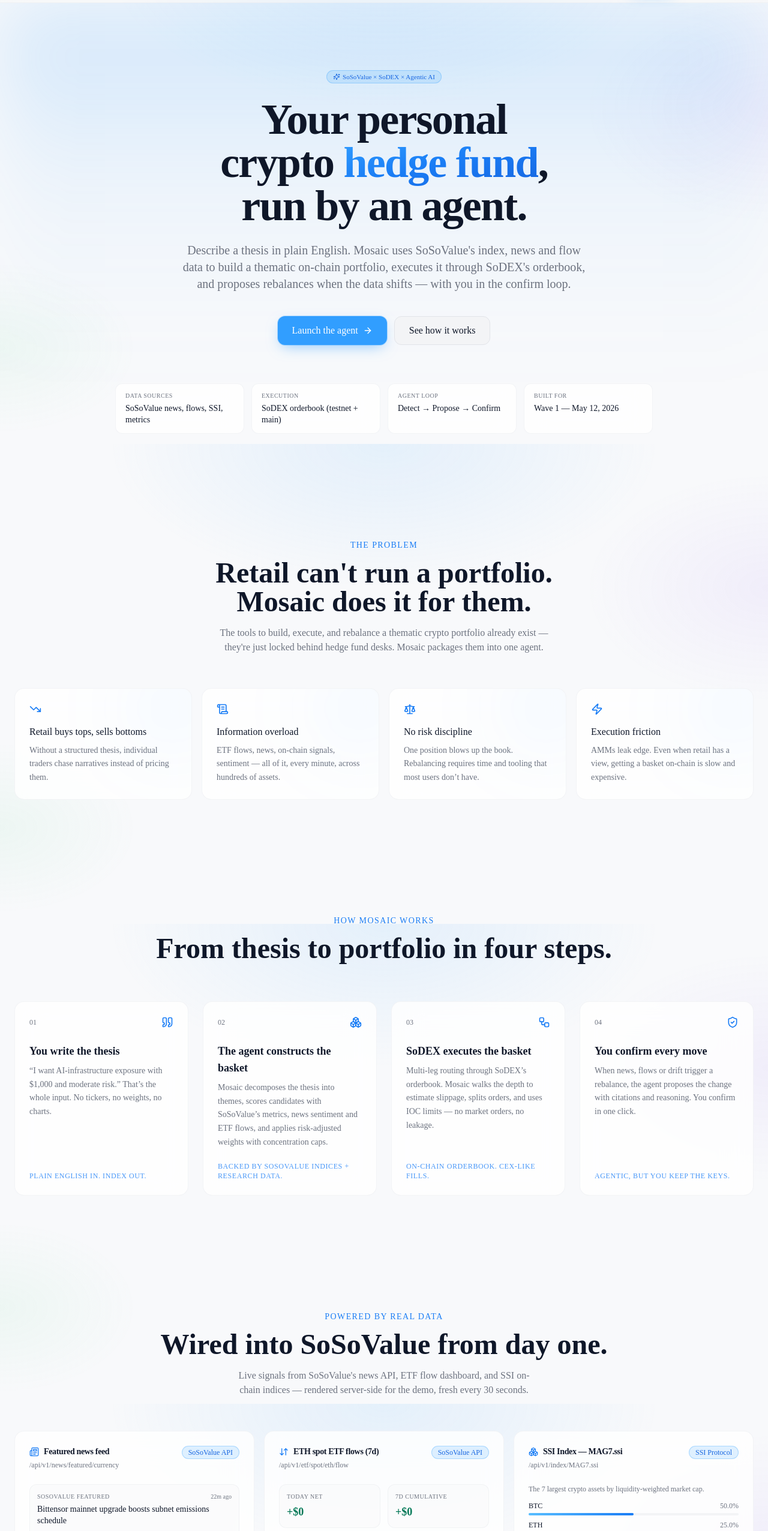
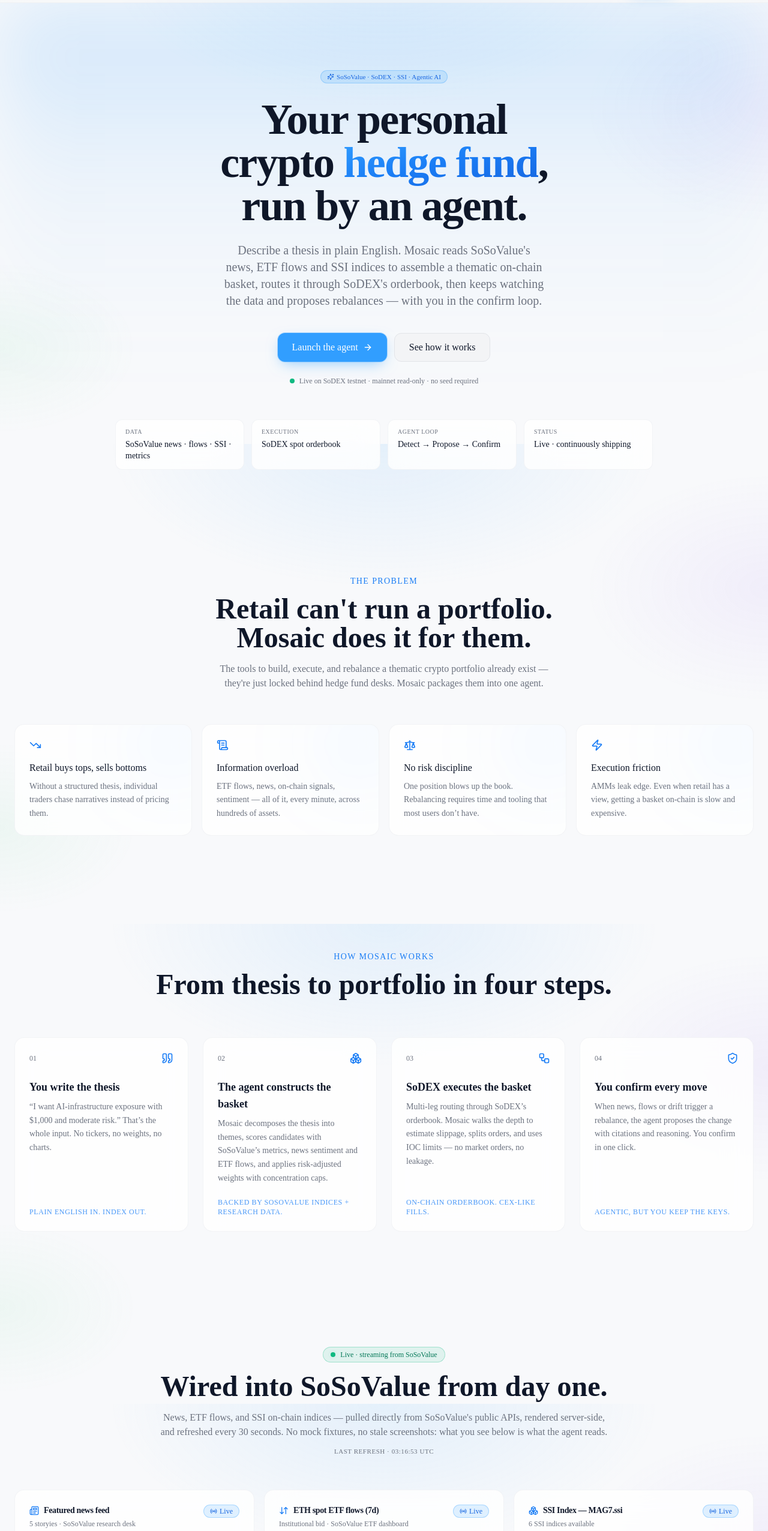
Before and after one commit to j12s-team/mosaic, a Next.js app: page / in a window 1280 px wide. Shown: the part 60-2612 px from the top of the page at 60% size. Built offline with nearby package versions, Linux system fonts and the light colour scheme; no server answers.

Commit message:
fix: live ETF flows on landing + drop hackathon framing

```diff
--- a/components/dashboard/OnboardingChecklist.tsx
+++ b/components/dashboard/OnboardingChecklist.tsx
@@ -138,7 +138,7 @@
             done={state.basketExecuted}
             icon={Rocket}
             title="Route to SoDEX"
-            help="Approve the IOC limit plan. Wave 2 simulates fills; Wave 3 will sign EIP-712 typed messages to land real orders on the SoDEX testnet orderbook."
+            help="Approve the IOC limit plan. Mosaic currently simulates the fills locally; EIP-712 signing to land real orders on the SoDEX testnet orderbook is the next milestone on the roadmap."
           />
         </ol>
         {allDone && (
--- a/components/dashboard/Portfolio.tsx
+++ b/components/dashboard/Portfolio.tsx
@@ -217,7 +217,7 @@
 
           {isLive && (
             <div className="text-[11px] text-muted-foreground">
-              PnL tracking lights up once you execute a Mosaic basket — Wave 2 records the
+              PnL tracking lights up once you execute a Mosaic basket — Mosaic records the
               entry fills locally so the realised-return chart in <em>My baskets</em> below
               fills in over time.
             </div>
--- a/components/landing/CTA.tsx
+++ b/components/landing/CTA.tsx
@@ -14,24 +14,29 @@
             <span className="text-gradient-brand">Architect it.</span>
           </h2>
           <p className="relative mx-auto mt-5 max-w-xl text-muted-foreground">
-            Tell Mosaic your thesis. Watch the agent build, execute, and maintain it on-chain.
+            Tell Mosaic your thesis. Watch the agent build, execute, and maintain it on-chain — no
+            spreadsheet, no Discord-tab-roulette, no quant desk required.
           </p>
           <div className="relative mt-8 flex flex-wrap items-center justify-center gap-3">
             <Link href="/app">
               <Button size="lg" className="group">
-                Try the live prototype
+                Launch the agent
                 <ArrowRight className="h-4 w-4 transition-transform group-hover:translate-x-0.5" />
               </Button>
             </Link>
             <a
-              href="https://app.akindo.io/wave-hacks/JBEQXgN4Zi2jA3wA?tab=overview"
+              href="https://github.com/j12s-team/mosaic"
               target="_blank"
+              rel="noopener noreferrer"
             >
               <Button size="lg" variant="secondary">
-                Buildathon submission
+                View on GitHub
               </Button>
             </a>
           </div>
+          <p className="relative mt-6 text-xs text-muted-foreground">
+            Open source · MIT licensed · shipped continuously, not at hackathon deadlines
+          </p>
         </div>
       </div>
     </section>
--- a/components/landing/Footer.tsx
+++ b/components/landing/Footer.tsx
@@ -12,7 +12,7 @@
           <div>
             <div className="font-semibold">Mosaic</div>
             <div className="text-xs text-muted-foreground">
-              Agentic on-chain index manager · SoSoValue Buildathon Wave 1
+              Agentic on-chain index manager · powered by SoSoValue + SoDEX
             </div>
           </div>
         </div>
@@ -30,7 +30,7 @@
             Discord
           </a>
           <a href="https://app.akindo.io/wave-hacks" target="_blank" rel="noopener noreferrer" className="text-muted-foreground hover:text-foreground">
-            Akindo wave-hacks
+            Akindo
           </a>
           <Link href="/#how" className="text-muted-foreground hover:text-foreground">
             How it works
@@ -50,7 +50,7 @@
               <Github className="h-3.5 w-3.5" />
               Rivaldo
             </a>{" "}
-            for the SoSoValue Buildathon · MIT licensed
+            · open source, continuously shipping · MIT licensed
           </div>
           <div className="font-mono text-[11px]">
             © {new Date().getFullYear()} Mosaic
--- a/components/landing/Hero.tsx
+++ b/components/landing/Hero.tsx
@@ -12,7 +12,7 @@
       <div className="relative mx-auto flex max-w-7xl flex-col items-center px-4 pt-20 pb-16 text-center sm:px-6 sm:pt-28 sm:pb-20">
         <Badge variant="brand" className="mb-6 backdrop-blur">
           <Sparkles className="h-3 w-3" />
-          <span className="font-mono text-[11px]">SoSoValue × SoDEX × Agentic AI</span>
+          <span className="font-mono text-[11px]">SoSoValue · SoDEX · SSI · Agentic AI</span>
         </Badge>
 
         <h1 className="max-w-4xl text-balance text-4xl font-semibold leading-[1.05] tracking-tight sm:text-5xl md:text-7xl">
@@ -23,9 +23,9 @@
         </h1>
 
         <p className="mt-6 max-w-2xl text-balance text-lg text-muted-foreground md:text-xl">
-          Describe a thesis in plain English. Mosaic uses SoSoValue&apos;s index, news and flow data
-          to build a thematic on-chain portfolio, executes it through SoDEX&apos;s orderbook, and
-          proposes rebalances when the data shifts — with you in the confirm loop.
+          Describe a thesis in plain English. Mosaic reads SoSoValue&apos;s news, ETF flows and SSI
+          indices to assemble a thematic on-chain basket, routes it through SoDEX&apos;s orderbook,
+          then keeps watching the data and proposes rebalances — with you in the confirm loop.
         </p>
 
         <div className="mt-10 flex flex-wrap items-center justify-center gap-3">
@@ -42,12 +42,20 @@
           </Link>
         </div>
 
-        <div className="mt-16 grid w-full max-w-4xl grid-cols-2 gap-3 text-left sm:grid-cols-4">
+        <div className="mt-6 flex items-center gap-2 text-xs text-muted-foreground">
+          <span className="relative flex h-2 w-2">
+            <span className="absolute inline-flex h-full w-full animate-ping rounded-full bg-emerald-400 opacity-75" />
+            <span className="relative inline-flex h-2 w-2 rounded-full bg-emerald-500" />
+          </span>
+          Live on SoDEX testnet · mainnet read-only · no seed required
+        </div>
+
+        <div className="mt-14 grid w-full max-w-4xl grid-cols-2 gap-3 text-left sm:grid-cols-4">
           {[
-            { k: "Data sources", v: "SoSoValue news, flows, SSI, metrics" },
-            { k: "Execution", v: "SoDEX orderbook (testnet + main)" },
+            { k: "Data", v: "SoSoValue news · flows · SSI · metrics" },
+            { k: "Execution", v: "SoDEX spot orderbook" },
             { k: "Agent loop", v: "Detect → Propose → Confirm" },
-            { k: "Built for", v: "Wave 1 — May 12, 2026" },
+            { k: "Status", v: "Live · continuously shipping" },
           ].map((s) => (
             <div
               key={s.k}
--- a/components/landing/LiveData.tsx
+++ b/components/landing/LiveData.tsx
@@ -1,31 +1,46 @@
-import { getEtfFlows, getFeaturedNews, getSsiIndex } from "@/lib/sosovalue";
+import { getEtfFlows, getFeaturedNews, getSsiIndex, listSsiIndexes } from "@/lib/sosovalue";
 import { Card, CardContent, CardDescription, CardHeader, CardTitle } from "@/components/ui/card";
 import { Badge } from "@/components/ui/badge";
 import { formatCompact, formatUSD, timeAgo } from "@/lib/utils";
-import { Newspaper, ArrowDownUp, Boxes } from "lucide-react";
+import { Newspaper, ArrowDownUp, Boxes, Radio } from "lucide-react";
+
+// Refresh the server-rendered landing data every 30 seconds so visitors
+// see live ticking values, matching the section copy.
+export const revalidate = 30;
 
 export async function LiveData() {
-  const [news, flows, mag7] = await Promise.all([
+  const [news, flows, mag7, allIndexes] = await Promise.all([
     getFeaturedNews({ pageSize: 4 }).catch(() => []),
     getEtfFlows("ETH").catch(() => []),
     getSsiIndex("MAG7.ssi").catch(() => null),
+    listSsiIndexes().catch(() => []),
   ]);
 
   const cumFlow = flows[flows.length - 1]?.cumulativeUsd ?? 0;
   const todayFlow = flows[flows.length - 1]?.netInflowUsd ?? 0;
+  const lastUpdated = new Date();
+  const indexCount = allIndexes.length;
 
   return (
     <section id="data" className="relative mx-auto max-w-7xl px-6 py-24">
       <div className="mx-auto max-w-3xl text-center">
-        <p className="text-sm font-medium uppercase tracking-widest text-brand-600 dark:text-brand-300">
-          Powered by real data
-        </p>
-        <h2 className="mt-3 text-balance text-4xl font-semibold leading-tight md:text-5xl">
+        <div className="inline-flex items-center gap-2 rounded-full border border-emerald-500/30 bg-emerald-500/10 px-3 py-1 text-xs font-medium text-emerald-700 dark:text-emerald-300">
+          <span className="relative flex h-2 w-2">
+            <span className="absolute inline-flex h-full w-full animate-ping rounded-full bg-emerald-400 opacity-75" />
+            <span className="relative inline-flex h-2 w-2 rounded-full bg-emerald-500" />
+          </span>
+          Live · streaming from SoSoValue
+        </div>
+        <h2 className="mt-4 text-balance text-4xl font-semibold leading-tight md:text-5xl">
           Wired into SoSoValue from day one.
         </h2>
         <p className="mt-4 text-balance text-muted-foreground">
-          Live signals from SoSoValue&apos;s news API, ETF flow dashboard, and SSI on-chain indices —
-          rendered server-side for the demo, fresh every 30 seconds.
+          News, ETF flows, and SSI on-chain indices — pulled directly from SoSoValue&apos;s public
+          APIs, rendered server-side, and refreshed every 30 seconds. No mock fixtures, no stale
+          screenshots: what you see below is what the agent reads.
+        </p>
+        <p className="mt-3 font-mono text-[11px] uppercase tracking-wider text-muted-foreground">
+          Last refresh · {lastUpdated.toUTCString().slice(17, 25)} UTC
         </p>
       </div>
 
@@ -38,17 +53,17 @@
                 Featured news feed
               </CardTitle>
               <CardDescription className="text-xs">
-                /api/v1/news/featured/currency
+                {news.length > 0
+                  ? `${news.length} story${news.length === 1 ? "" : "ies"} · SoSoValue research desk`
+                  : "SoSoValue research desk"}
               </CardDescription>
             </div>
-            <Badge variant="brand">SoSoValue API</Badge>
+            <Badge variant="brand">
+              <Radio className="h-3 w-3" />
+              Live
+            </Badge>
           </CardHeader>
           <CardContent className="space-y-3">
-            {news.length === 0 && (
-              <p className="text-sm text-muted-foreground">
-                Connect <span className="font-mono text-xs">SOSOVALUE_API_KEY</span> to see live items.
-              </p>
-            )}
             {news.map((n) => (
               <div
                 key={n.id}
@@ -84,15 +99,20 @@
                 <ArrowDownUp className="h-4 w-4 text-brand-600 dark:text-brand-300" />
                 ETH spot ETF flows (7d)
               </CardTitle>
-              <CardDescription className="text-xs">/api/v1/etf/spot/eth/flow</CardDescription>
+              <CardDescription className="text-xs">
+                Institutional bid · SoSoValue ETF dashboard
+              </CardDescription>
             </div>
-            <Badge variant="brand">SoSoValue API</Badge>
+            <Badge variant="brand">
+              <Radio className="h-3 w-3" />
+              Live
+            </Badge>
           </CardHeader>
           <CardContent>
             <div className="grid grid-cols-2 gap-3">
               <div className="rounded-lg border border-border/40 bg-secondary/30 dark:bg-background/40 p-3">
                 <div className="text-[10px] uppercase tracking-wider text-muted-foreground">
-                  Today net
+                  Latest day net
                 </div>
                 <div className={`mt-1 text-lg font-semibold ${todayFlow >= 0 ? "text-emerald-700 dark:text-emerald-300" : "text-red-700 dark:text-red-300"}`}>
                   {todayFlow >= 0 ? "+" : ""}{formatUSD(todayFlow, { maxFrac: 0 })}
@@ -135,14 +155,19 @@
                 <Boxes className="h-4 w-4 text-brand-600 dark:text-brand-300" />
                 SSI Index — {mag7?.symbol ?? "MAG7.ssi"}
               </CardTitle>
-              <CardDescription className="text-xs">/api/v1/index/MAG7.ssi</CardDescription>
+              <CardDescription className="text-xs">
+                {indexCount > 0 ? `${indexCount} SSI indices available` : "On-chain composite"}
+              </CardDescription>
             </div>
-            <Badge variant="brand">SSI Protocol</Badge>
+            <Badge variant="brand">
+              <Radio className="h-3 w-3" />
+              Live
+            </Badge>
           </CardHeader>
           <CardContent>
-            <p className="text-xs text-muted-foreground">{mag7?.description}</p>
+            <p className="text-xs text-muted-foreground line-clamp-2">{mag7?.description}</p>
             <div className="mt-3 space-y-2">
-              {(mag7?.constituents ?? []).map((c) => (
+              {(mag7?.constituents ?? []).slice(0, 7).map((c) => (
                 <div key={c.symbol}>
                   <div className="flex items-center justify-between text-xs">
                     <span className="font-medium">{c.symbol}</span>
@@ -162,6 +187,18 @@
           </CardContent>
         </Card>
       </div>
+
+      <div className="mt-8 flex flex-wrap justify-center gap-2 text-[11px] text-muted-foreground">
+        <span className="rounded-full border border-border/40 bg-card/60 px-3 py-1 font-mono">
+          GET /api/v1/news/featured/currency
+        </span>
+        <span className="rounded-full border border-border/40 bg-card/60 px-3 py-1 font-mono">
+          GET /api/v1/etf/spot/eth/flow
+        </span>
+        <span className="rounded-full border border-border/40 bg-card/60 px-3 py-1 font-mono">
+          GET /api/v1/index/MAG7.ssi
+        </span>
+      </div>
     </section>
   );
 }
--- a/components/landing/WhyMosaic.tsx
+++ b/components/landing/WhyMosaic.tsx
@@ -33,13 +33,14 @@
     <section id="why" className="relative mx-auto max-w-7xl px-6 py-24">
       <div className="mx-auto max-w-3xl text-center">
         <p className="text-sm font-medium uppercase tracking-widest text-brand-600 dark:text-brand-300">
-          Built for the rubric
+          What you get
         </p>
         <h2 className="mt-3 text-balance text-4xl font-semibold leading-tight md:text-5xl">
-          Mapped to every judging criterion.
+          Built to be the front door for thematic on-chain investing.
         </h2>
         <p className="mt-4 text-balance text-muted-foreground">
-          Wave 1 is about direction, integration depth, and a working flow. Mosaic ships all three.
+          Direction, integration depth, and a working flow — shipped today, then sharpened every
+          week as SoSoValue, SSI and SoDEX keep growing.
         </p>
       </div>
 
--- a/lib/sosovalue.ts
+++ b/lib/sosovalue.ts
@@ -122,22 +122,57 @@
   return fallback;
 }
 
+/**
+ * ETF flow history — same defensive pattern as news: try multiple known
+ * endpoints, accept multiple field names, always fall back to MOCK_FLOWS so
+ * the landing page never shows +$0.
+ */
 export async function getEtfFlows(asset: string): Promise<FlowDatum[]> {
-  if (useMocks()) {
-    return MOCK_FLOWS.map((f) => ({ ...f, symbol: asset.toUpperCase() }));
-  }
-  const raw = await call<{ data: { list: any[] } }>(`/api/v1/etf/spot/${asset.toLowerCase()}/flow`);
+  const upper = asset.toUpperCase();
+  const fallback = MOCK_FLOWS.map((f) => ({ ...f, symbol: upper }));
+  if (useMocks()) return fallback;
+
+  const candidates: Array<{ path: string; pick: (r: any) => any[] }> = [
+    {
+      path: `/api/v1/etf/spot/${asset.toLowerCase()}/flow`,
+      pick: (r) => r?.data?.list ?? r?.data?.items ?? r?.data ?? [],
+    },
+    {
+      path: `/api/v1/etf/spot/${asset.toLowerCase()}/historical`,
+      pick: (r) => r?.data?.list ?? r?.data ?? [],
+    },
+    {
+      path: `/openapi/v2/etf/currentEtfDataMetrics?type=${asset.toLowerCase()}`,
+      pick: (r) => r?.data?.list ?? [],
+    },
+  ];
+
+  for (const c of candidates) {
+    try {
+      const raw = await call<any>(c.path);
+      const rows = c.pick(raw) ?? [];
+      if (!Array.isArray(rows) || rows.length === 0) continue;
       let cum = 0;
-  return raw.data.list.map((it: any) => {
-    const inflow = Number(it.netInflow ?? it.netFlow ?? 0);
+      const out: FlowDatum[] = rows.map((it: any) => {
+        const inflow = Number(it.netInflow ?? it.netFlow ?? it.totalNetInflow ?? it.dailyNetInflow ?? 0);
         cum += inflow;
         return {
-      symbol: asset.toUpperCase(),
-      date: it.date,
+          symbol: upper,
+          date: it.date ?? it.tradingDay ?? it.timestamp ?? "",
           netInflowUsd: inflow,
           cumulativeUsd: cum,
         };
       });
+      if (out.some((f) => f.netInflowUsd !== 0)) return out;
+    } catch (e) {
+      if (process.env.MOSAIC_DEBUG_SODEX === "1") {
+        console.warn(`[sosovalue] etf flow endpoint failed: ${c.path}`, (e as Error).message);
+      }
+    }
+  }
+
+  console.warn(`[sosovalue] all ETF flow endpoints failed for ${upper}, serving MOCK_FLOWS`);
+  return fallback;
 }
 
 export interface SsiIndex {
```
Lines whose indentation alone changed are shown as unchanged.
